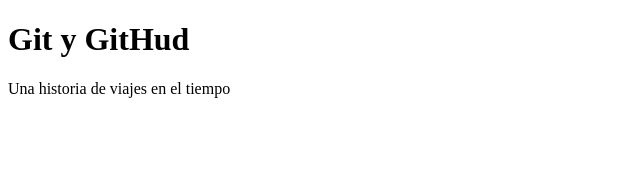
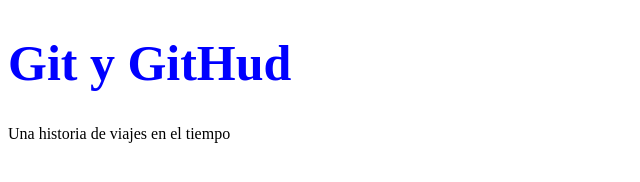
Before and after one commit to Bilgier27/PracticaGit, a plain HTML site: page index.html in a window 1280 px wide. Shown: the whole page, without its empty margins (0-640 px from the left). Drawn offline with Linux system fonts and the light colour scheme.

Commit message:
Agregamos los estulos CSS

```diff
--- /dev/null
+++ b/CSS/Bil.css
@@ -0,0 +1,5 @@
+h1{
+    color:blue;
+    font-size: 50px;
+
+}
--- a/index.html
+++ b/index.html
@@ -3,10 +3,11 @@
 <head>
     <meta charset="UTF-8">
     <meta name="viewport" content="width=device-width, initial-scale=1.0">
+    <link rel="stylesheet" href="css/Bil.css">
     <title>Document</title>
 </head>
 <body>
-    <h1>Git y GitHud</h1>
+    <h1> Git y GitHud </h1>
     <p>Una historia de viajes en el tiempo</p>
 </body>
 </html>
```
